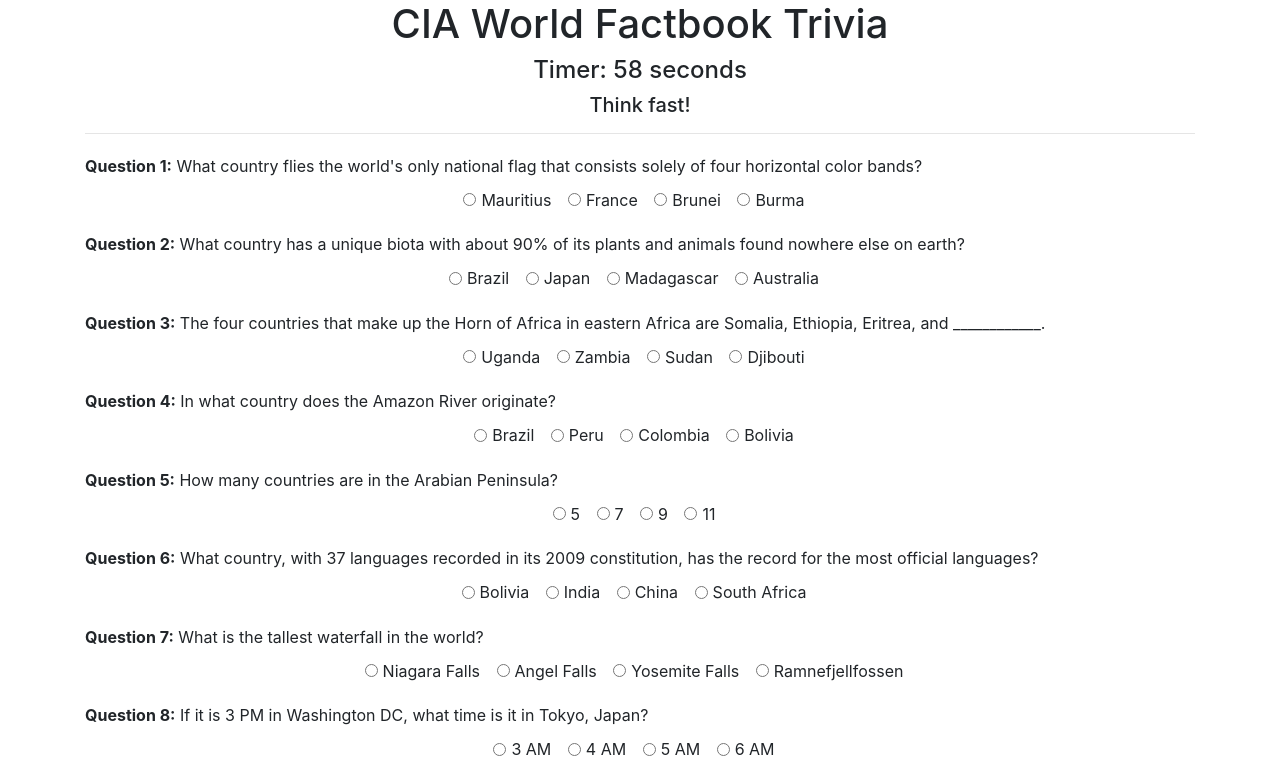
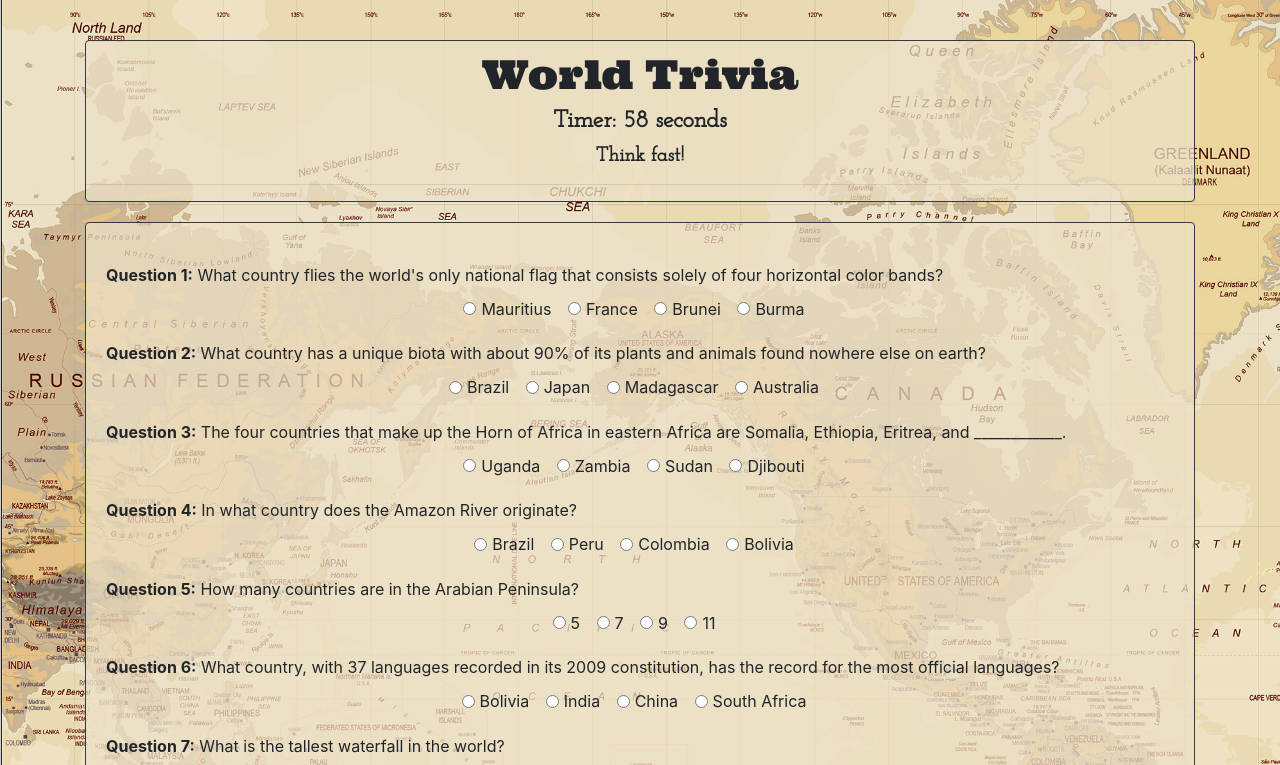
Before and after one commit to parkmee/TriviaGame, a plain HTML site: page index.html in a window 1280 px wide. Both pictures are taken after a click on the button "Start". Shown: the top 765 px of the page. Drawn offline with nearby package versions, Linux system fonts and the light colour scheme.

Commit message:
finished design and formatting changes

```diff
--- a/assets/css/style.css
+++ b/assets/css/style.css
@@ -10,3 +10,31 @@
     margin-top: 20px;
     display: none;
 }
+
+body {
+    background-image: url("../images/map_background.jpg");
+    background-size: cover;
+}
+
+h1 {
+    font-family: 'Ultra', serif;
+    padding-top: 10px;
+}
+
+.header {
+    background-color: rgba(236,224,198,.75);
+    margin: 40px 0px 20px 0px;
+    font-family:'Josefin Slab', serif;
+}
+
+.question-view {
+    padding: 20px;
+}
+
+.score-view {
+    padding-bottom: 40px;
+}
+
+.shading {
+    background-color: rgba(236,224,198,.75);
+}
--- a/assets/javascript/app.js
+++ b/assets/javascript/app.js
@@ -90,6 +90,7 @@ let gameTimer = $("#game-timer");
 let gameMsg = $("#game-msg");
 let startBtn = $("#start-btn");
 let questionView = $(".question-view");
+let gameContent = $(".game-content");
 let scoreView = $(".score-view");
 let submitBtn = $("#submit-btn");
 
@@ -99,8 +100,9 @@ startBtn.on("click", function() {
     // hide start button
     startBtn.hide();
 
-    // show submit button
+    // show submit button and gamecontent
     submitBtn.show();
+    gameContent.addClass("shading border border-dark");
 
     // reset and start timer;
     startTimer();
@@ -109,12 +111,13 @@ startBtn.on("click", function() {
     scoreView.empty();
 
     // set game message
-    gameMsg.text("Think fast!");
+    gameMsg.html(`<strong>Think fast!</strong>`);
 
     // populate questions and answers on screen
     showQuestions();
 });
 
+// run tally function when submit button is clicked
 submitBtn.on("click", function() {
     tally();
 });
@@ -167,11 +170,11 @@ function decrement() {
     // decrease timer by 1
     timer--;
     // display timer value
-    gameTimer.text(`Timer: ${timer} seconds`);
+    gameTimer.html(`<strong>Timer: ${timer} seconds</strong>`);
 
     // when time hits 10
     if (timer === 10) {
-        gameMsg.text("Hurry up!!");
+        gameMsg.html(`<strong>Hurry up!!</strong>`);
     }
     // when timer hits 0
     if (timer === 0) {
@@ -238,11 +241,11 @@ function showScore () {
 
     // show a game message according to the percentage correct
     if (correct/questionBank.length === 1) {
-        gameMsg.text("Perfect score!");
+        gameMsg.html(`<strong>Perfect score</strong>`);
     } else if (correct/questionBank.length >= 0.8) {
-        gameMsg.text("Great job!");
+        gameMsg.html(`<strong>Great job!</strong>`);
     } else {
-        gameMsg.text("Better luck next time!");
+        gameMsg.html(`<strong>Better luck next time</strong>`);
     }
     // show score stats
     scoreView.append (
--- a/index.html
+++ b/index.html
@@ -9,20 +9,20 @@
     <link rel="stylesheet" href="https://stackpath.bootstrapcdn.com/bootstrap/4.1.3/css/bootstrap.min.css" integrity="sha384-MCw98/SFnGE8fJT3GXwEOngsV7Zt27NXFoaoApmYm81iuXoPkFOJwJ8ERdknLPMO"
         crossorigin="anonymous">
     <script src="https://cdnjs.cloudflare.com/ajax/libs/jquery/3.2.1/jquery.min.js"></script>
-    <link rel="stylesheet" type="text/css" media="screen" href="assets/css/style.css" />
+    <link href="https://fonts.googleapis.com/css?family=Josefin+Slab|Ultra" rel="stylesheet">    <link href="https://fonts.googleapis.com/css?family=Ultra" rel="stylesheet"><link rel="stylesheet" type="text/css" media="screen" href="assets/css/style.css" />
     <script src="assets/javascript/app.js" defer></script>
 </head>
 
-<body>
+<body class="h-100">
     <div class="container h-100 justify-content-center text-center">
-        <div class="header">
-            <h1>CIA World Factbook Trivia</h1>
-            <h4 id="game-timer">Timer:</h4>
-            <h5 id="game-msg"></h5>
+        <div class="header border border-dark rounded">
+            <h1>World Trivia</h1>
+            <h4 id="game-timer"><strong>Timer: </strong></h4>
+            <h5 id="game-msg"><strong>Why, hello there...</strong></h5>
             <hr>
         </div>
-        <div class="game-content">
-            <div class="question-view"></div>
+        <div class="game-content rounded">
+            <div class="question-view rounded"></div>
             <div class="score-view"></div>
         </div>
         <button type="button" class="btn btn-primary" id="submit-btn">Submit</button>
```
Also changed, not shown: assets/images/map_background.jpg (added).
